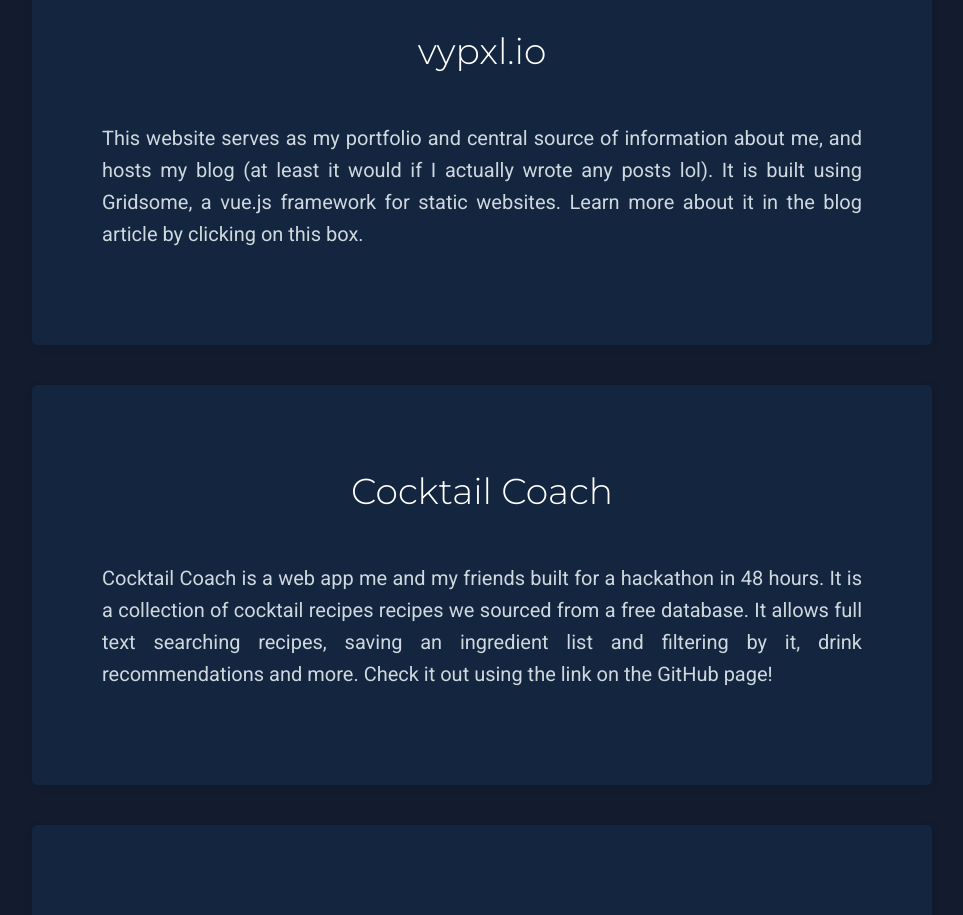
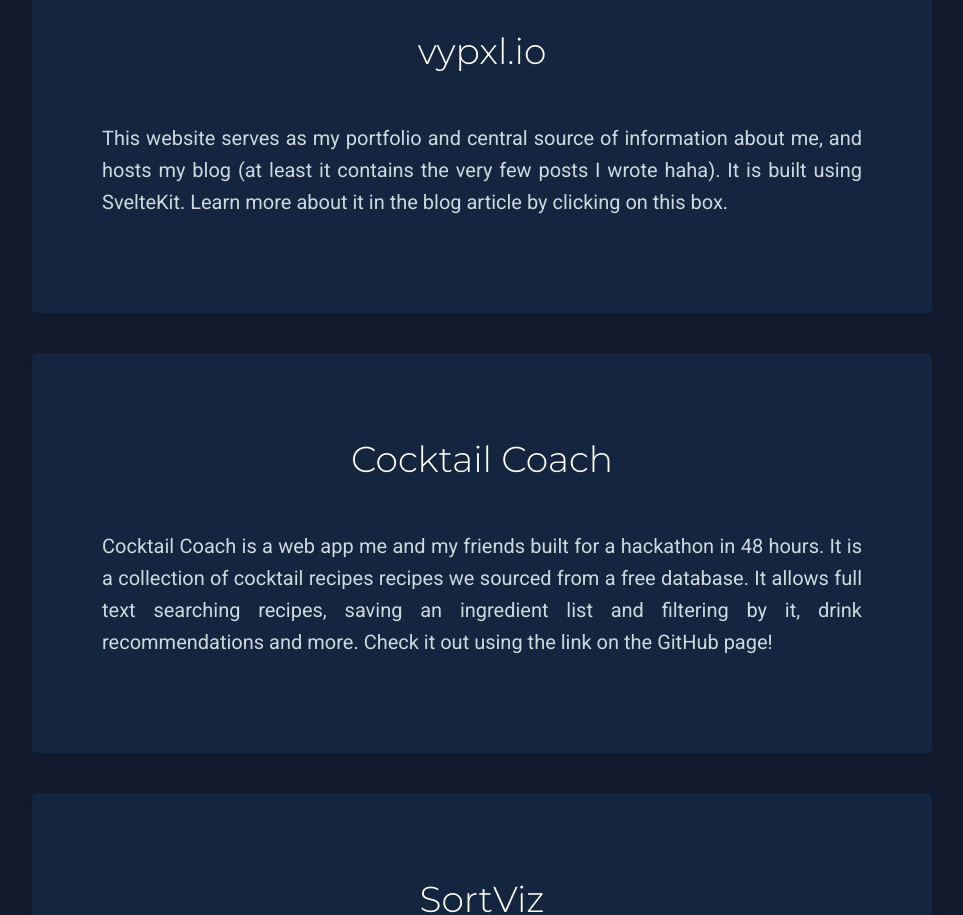
Before and after one commit to vypxl/website, a SvelteKit app: page /projects in a window 1280 px wide. Shown: the part 1260-2175 px from the top of the page, without its empty margins (158-1121 px from the left). Built offline with nearby package versions, Linux system fonts and the light colour scheme.

Commit message:
update mentioned technologies

```diff
--- a/src/routes/projects/+page.svelte
+++ b/src/routes/projects/+page.svelte
@@ -36,7 +36,7 @@
       <h1 slot="header" class="headline">vypxl.io</h1>
       <p>
         This website serves as my portfolio and central source of information about me, and hosts my blog (at least it
-        would if I actually wrote any posts lol). It is built using Gridsome, a vue.js framework for static websites.
+        contains the very few posts I wrote haha). It is built using SvelteKit.
         Learn more about it in the blog article by clicking on this box.
       </p>
     </LinkedBox>
```
Also changed, not shown: 1 other file (tests, documents, lock files or other folders).
